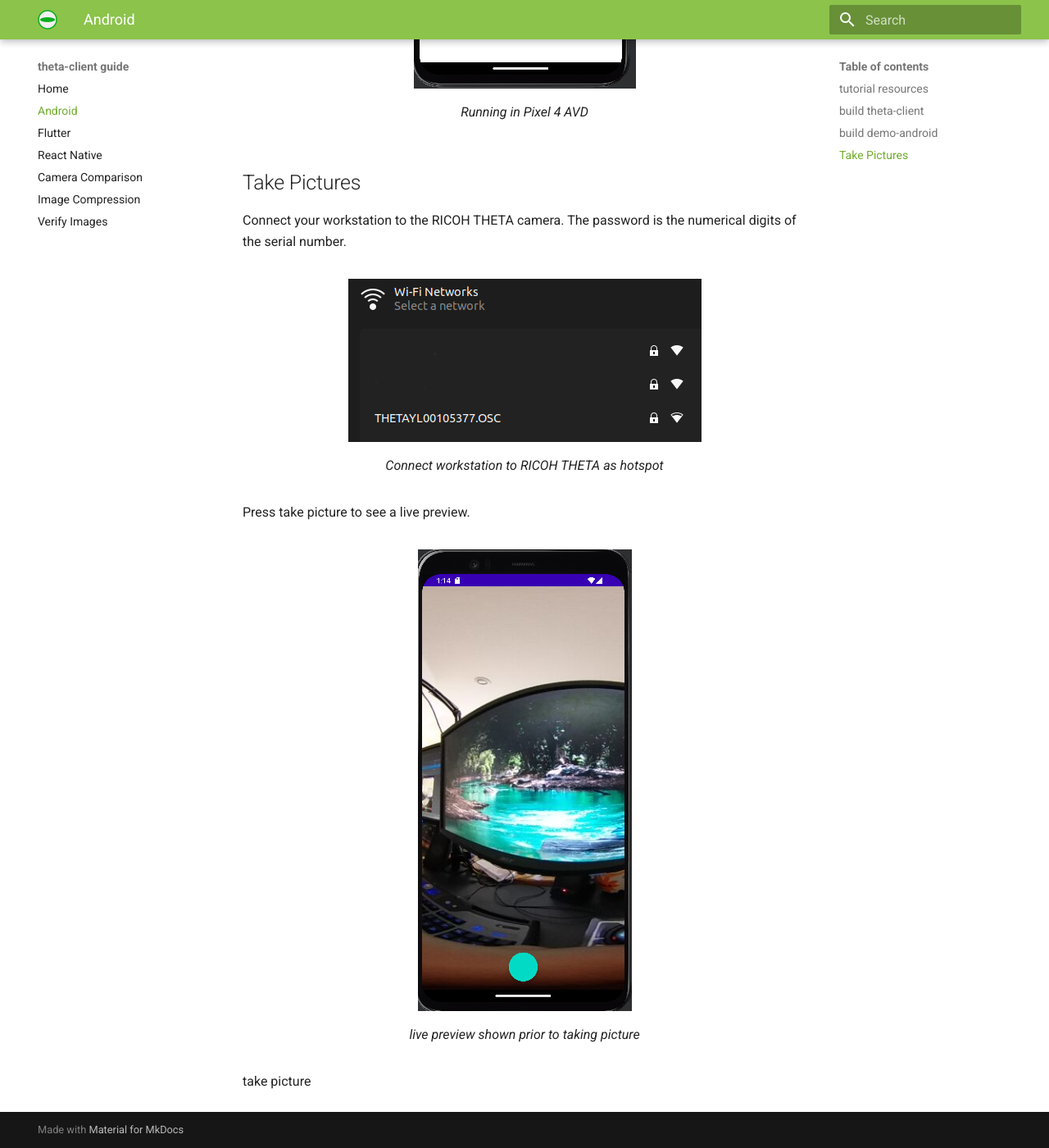
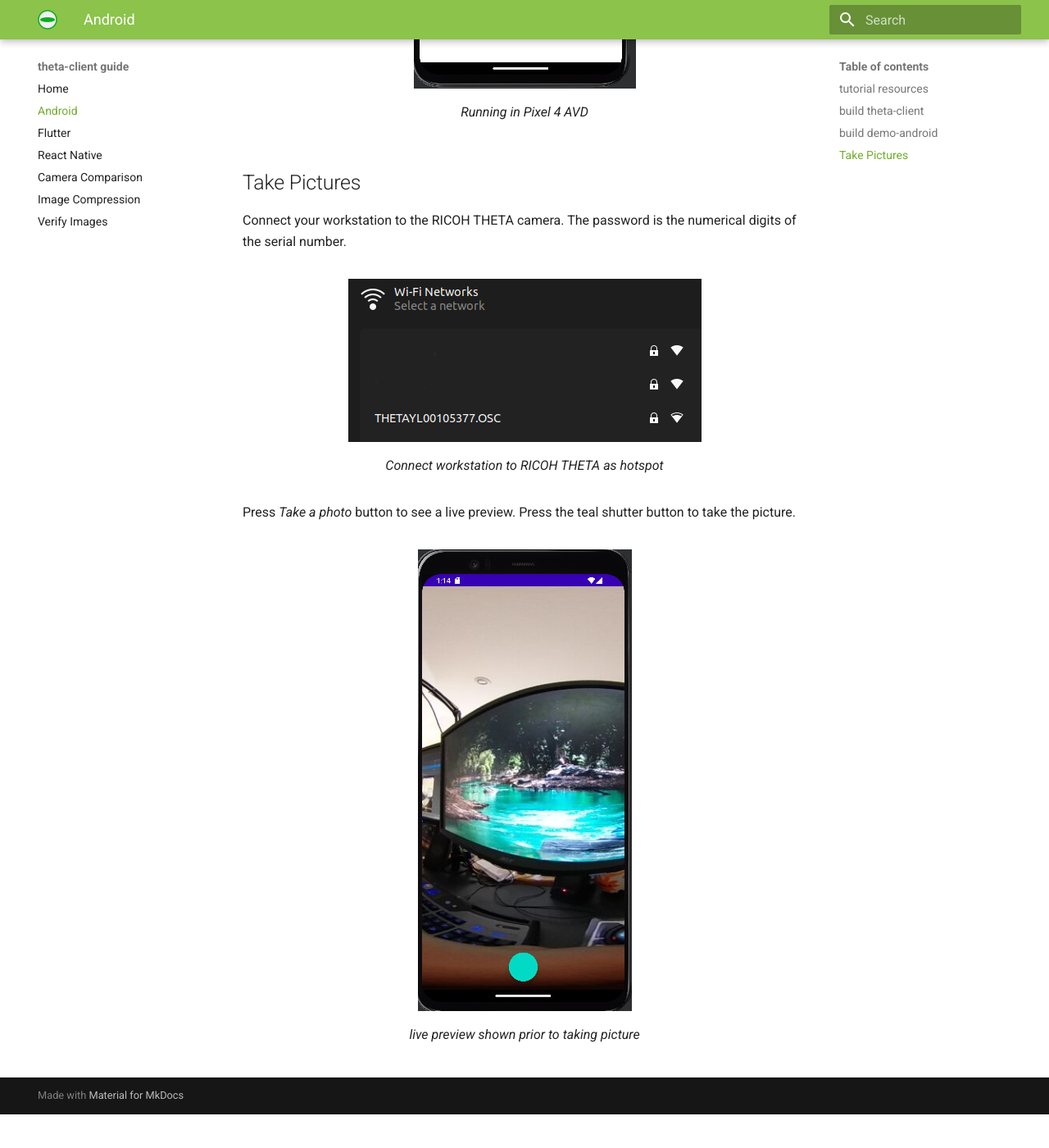
Before and after one commit to theta360developers/theta-client-guide, an MkDocs documentation site: the page built from docs/android.md, in a window 1280 px wide and 1400 px high, scrolled down 2609 px. Shown: the whole window at 82% size. Built offline with MkDocs 1.6.1 and Material for MkDocs 9.7.7, drawn with Linux system fonts in a browser that asks for light colours; after the commit the page ends 3968 px from its top, so only the background shows below that; some of the changed text lies outside the part shown.

Commit message:
fix: deleted "take picture" step fixed capitalization of Kotlin

```diff
--- a/docs/android.md
+++ b/docs/android.md
@@ -1,6 +1,6 @@
 # Running demo-android
 
-Native Android kotlin build.
+Native Android Kotlin build.
 
 ## tutorial resources
 
@@ -64,11 +64,10 @@ The password is the numerical digits of the serial number.
 <figcaption>Connect workstation to RICOH THETA as hotspot</figcaption>
 </figure>
 
-Press take picture to see a live preview.
+Press _Take a photo_ button to see a live preview. Press
+the teal shutter button to take the picture.
 
 <figure markdown>
 ![live preview](images/android/live-preview.png)
 <figcaption>live preview shown prior to taking picture</figcaption>
 </figure>
-
-take picture
```
